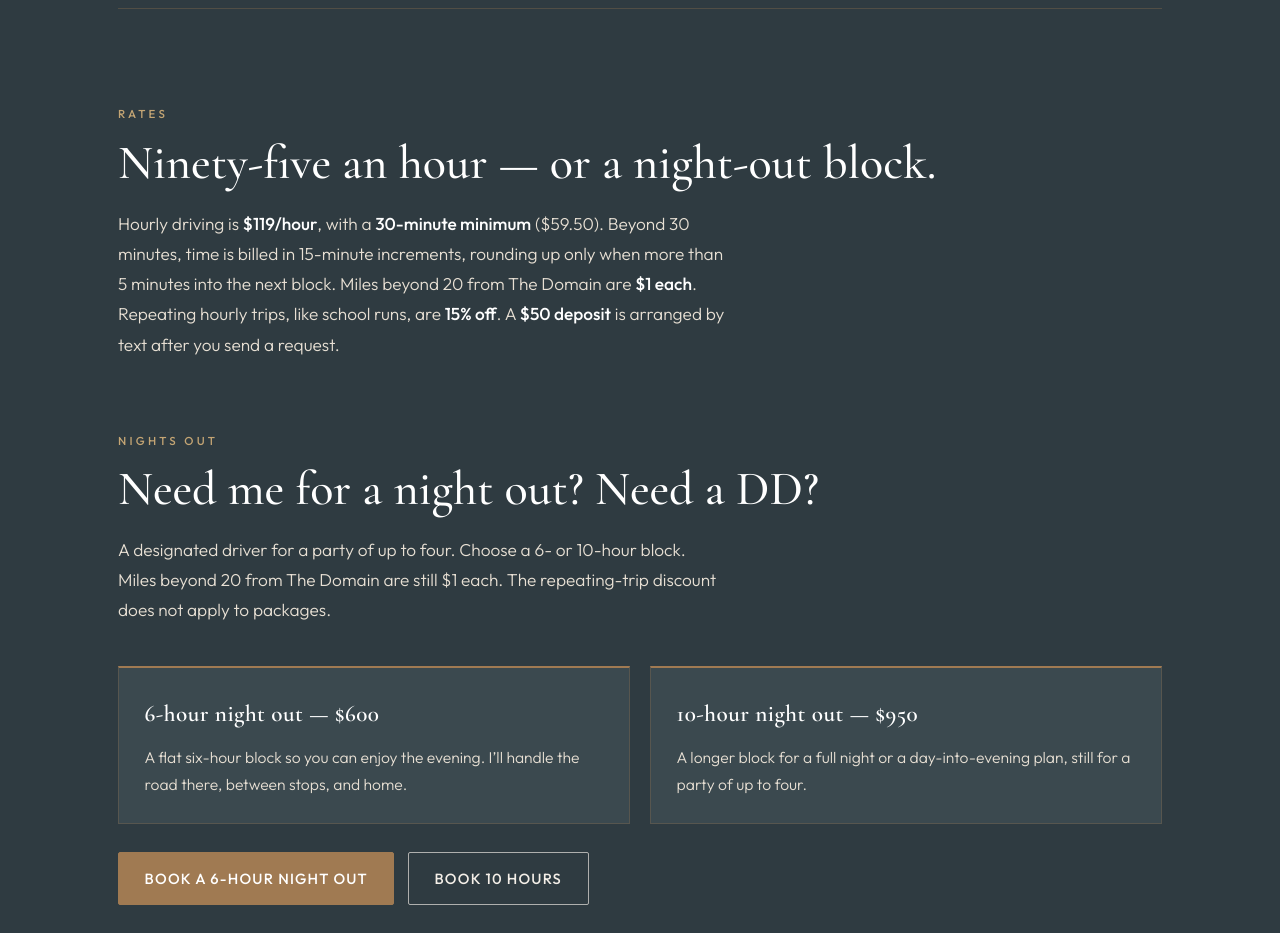
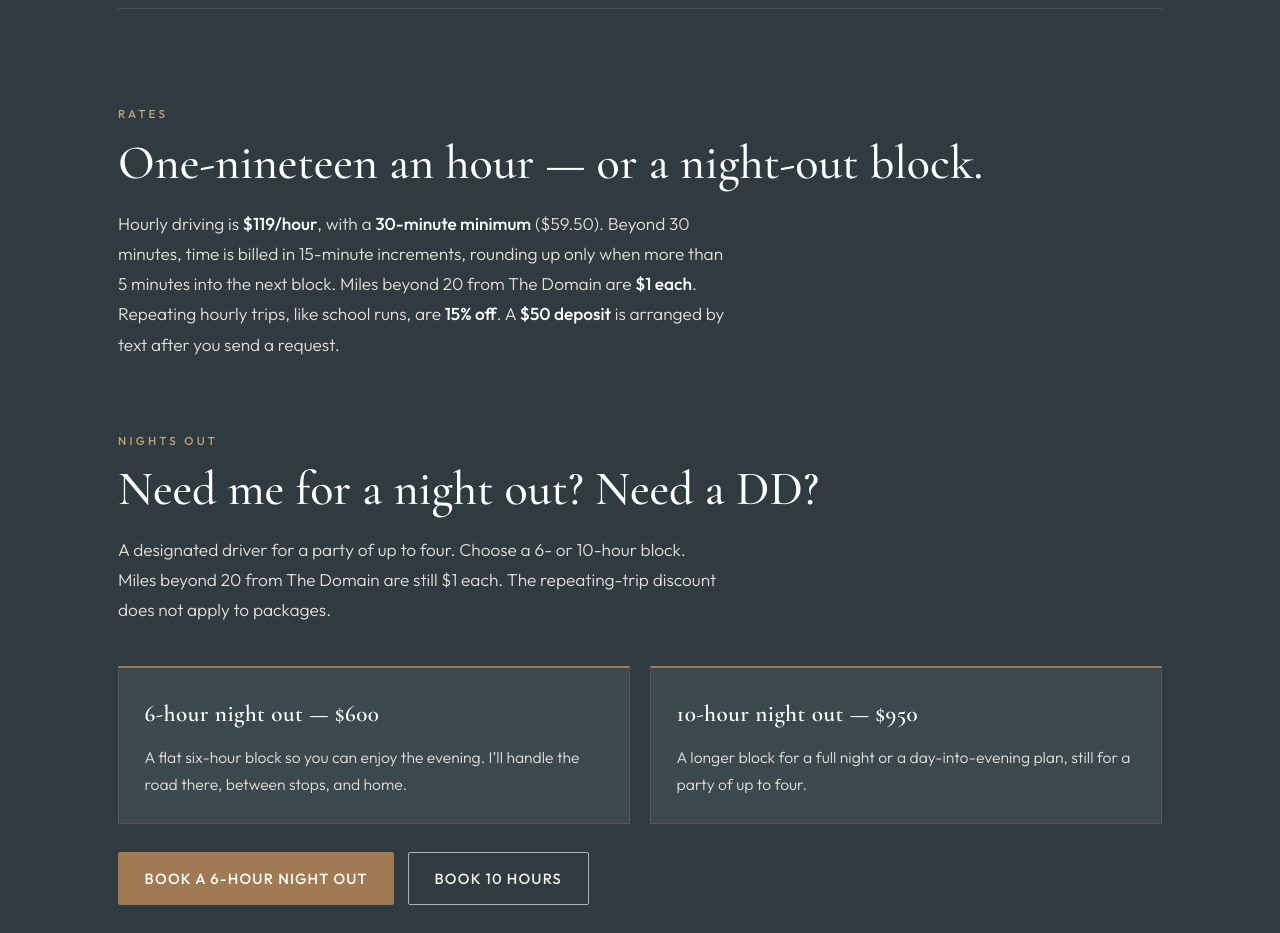
Before and after one commit to LithiumCain/LexiStevens, a plain HTML site: page concierge/index.html in a window 1280 px wide. Shown: the part 940-1873 px from the top of the page. Drawn offline with nearby package versions, Linux system fonts and the light colour scheme.

Commit message:
Fix rates heading to $119

```diff
--- a/concierge/index.html
+++ b/concierge/index.html
@@ -87,7 +87,7 @@
        =================================== -->
   <section class="zls-section" id="rates">
     <p class="zls-eyebrow">Rates</p>
-    <h2 class="zls-heading">Ninety-five an hour — or a night-out block.</h2>
+    <h2 class="zls-heading">One-nineteen an hour — or a night-out block.</h2>
     <p class="zls-lead">Hourly driving is <strong>$119/hour</strong>, with a <strong>30-minute minimum</strong> ($59.50). Beyond 30 minutes, time is billed in 15-minute increments, rounding up only when more than 5 minutes into the next block. Miles beyond 20 from The Domain are <strong>$1 each</strong>. Repeating hourly trips, like school runs, are <strong>15% off</strong>. A <strong>$50 deposit</strong> is arranged by text after you send a request.</p>
   </section>
 
```
